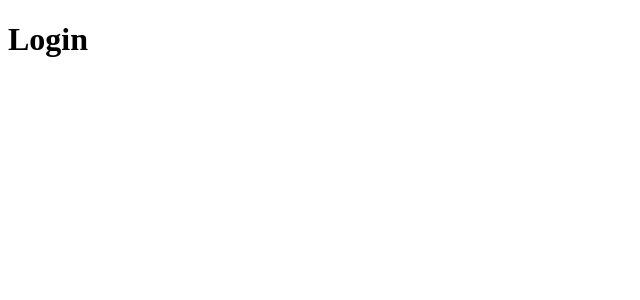
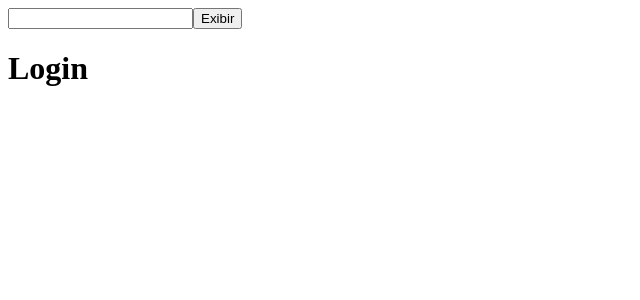
Before and after one commit to josedasilva123/react4-projeto, a React (Vite) app: page /login in a window 1280 px wide. Shown: the top 300 px of the page, without its empty margins (0-640 px from the left). Built offline with nearby package versions, Linux system fonts and the light colour scheme.

Commit message:
input password component

```diff
--- a/src/App.tsx
+++ b/src/App.tsx
@@ -1,8 +1,10 @@
+import { InputPassword } from "./components/shared/fragments/fields/InputPassword"
 import { Router } from "./routes/Router"
 
 function App() {
   return (
     <>
+      <InputPassword />
       <Router />
     </>
   )
--- /dev/null
+++ b/src/components/shared/fragments/fields/InputPassword/index.tsx
@@ -0,0 +1,26 @@
+import { ForwardedRef, forwardRef, InputHTMLAttributes, useState } from "react";
+import { FieldError } from "react-hook-form";
+
+interface Props extends Omit<InputHTMLAttributes<HTMLInputElement>, "type"> {
+  label?: string;
+  error?: FieldError;
+}
+
+export const InputPassword = forwardRef(
+  ({ label, error, ...rest }: Props, ref: ForwardedRef<HTMLInputElement>) => {
+    const [isVisible, setIsVisible] = useState(false);
+
+    return (
+      <div>
+        {label ? <label htmlFor={rest.id}>{label}</label> : null}
+        <div>
+          <input type={isVisible ? "text" : "password"} ref={ref} {...rest} />
+          <button type="button" onClick={() => setIsVisible(!isVisible)}>
+            {isVisible ? "Ocultar" : "Exibir"}
+          </button>
+        </div>
+        {error ? <p aria-label="error">{error.message}</p> : null}
+      </div>
+    );
+  }
+);
```
